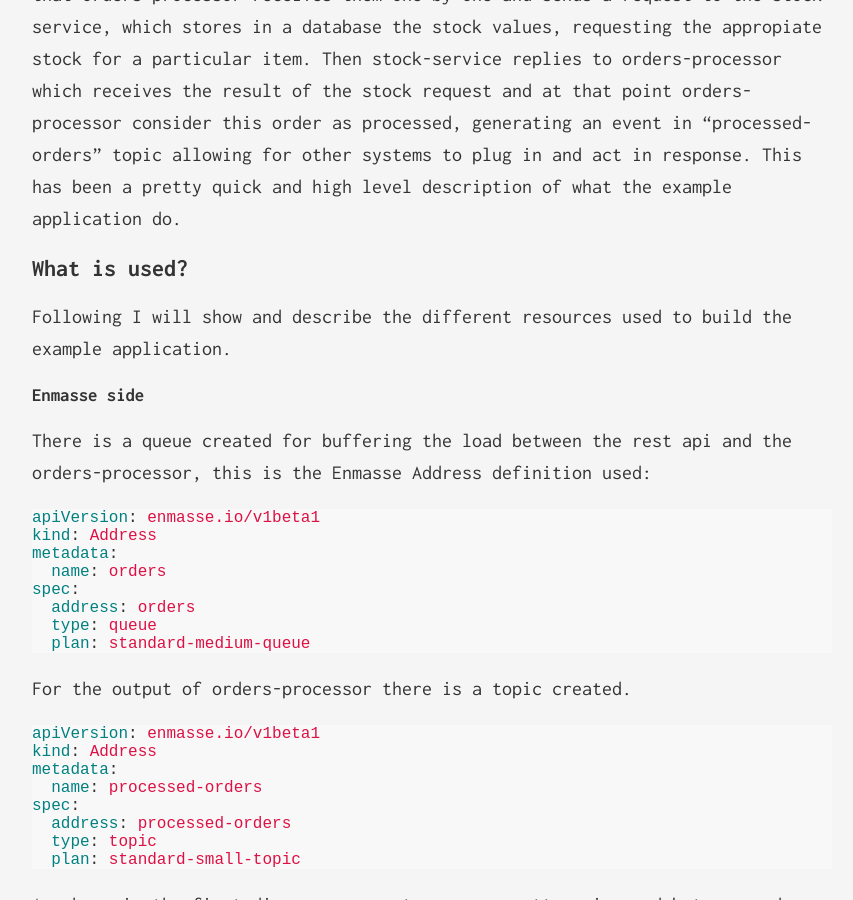
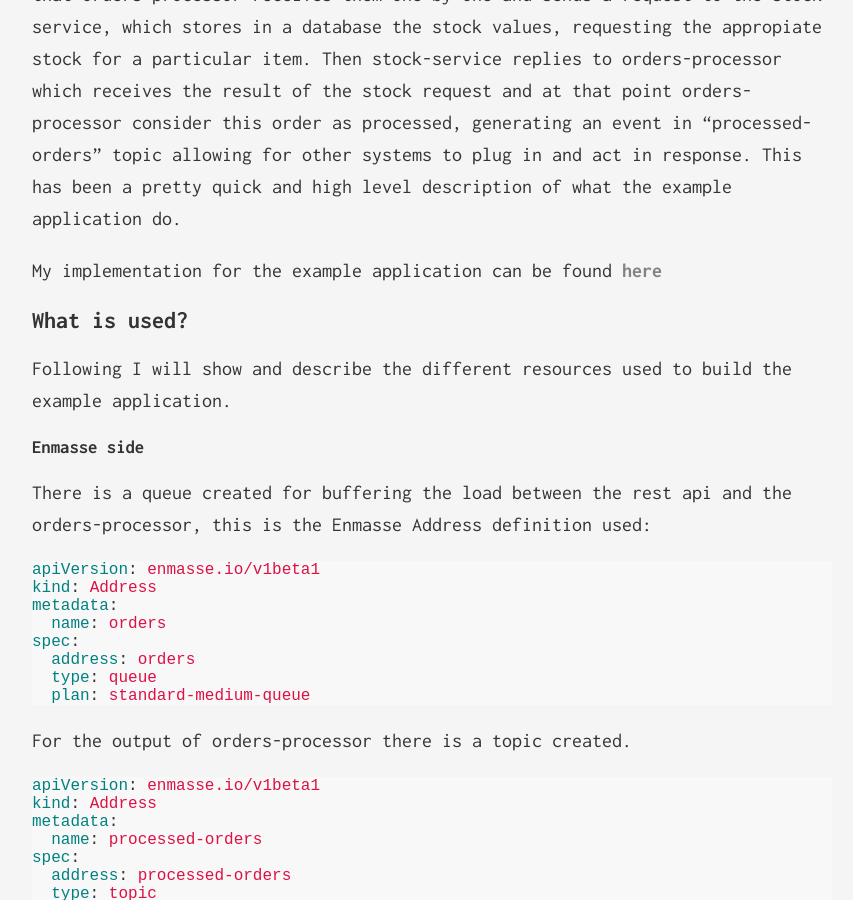
Before and after one commit to famarting/famartinrh.github.io, a Jekyll site: the page built from _posts/2020-04-22-event-driven-enmasse.md, in a window 1280 px wide and 900 px high, scrolled down 5909 px. Shown: the whole window, without its empty margins (208-1061 px from the left). Built offline with Jekyll 4.4.1, drawn with Linux system fonts in a browser that asks for light colours.

Commit message:
fix link

```diff
--- a/_posts/2020-04-22-event-driven-enmasse.md
+++ b/_posts/2020-04-22-event-driven-enmasse.md
@@ -63,6 +63,8 @@ Let's continue learning about Enmasse by showing it's usage in an example micros
 
 In the image above we can see the different components of the example application.
 Quickly described: A REST API receives orders requesting some stock for one item in the warehouse, each order is enqueued in a "orders" queue, after that orders-processor receives them one by one and sends a request to the stock-service, which stores in a database the stock values, requesting the appropiate stock for a particular item. Then stock-service replies to orders-processor which receives the result of the stock request and at that point orders-processor consider this order as processed, generating an event in "processed-orders" topic allowing for other systems to plug in and act in response. This has been a pretty quick and high level description of what the example application do.
+
+My implementation for the example application can be found [here](https://github.com/famartinrh/enmasse-quarkus-warehouse-demo)
 
 ## What is used?
 
```
Also changed, not shown: other parts of _posts/2020-04-22-event-driven-enmasse.md (+0 -1 lines).
